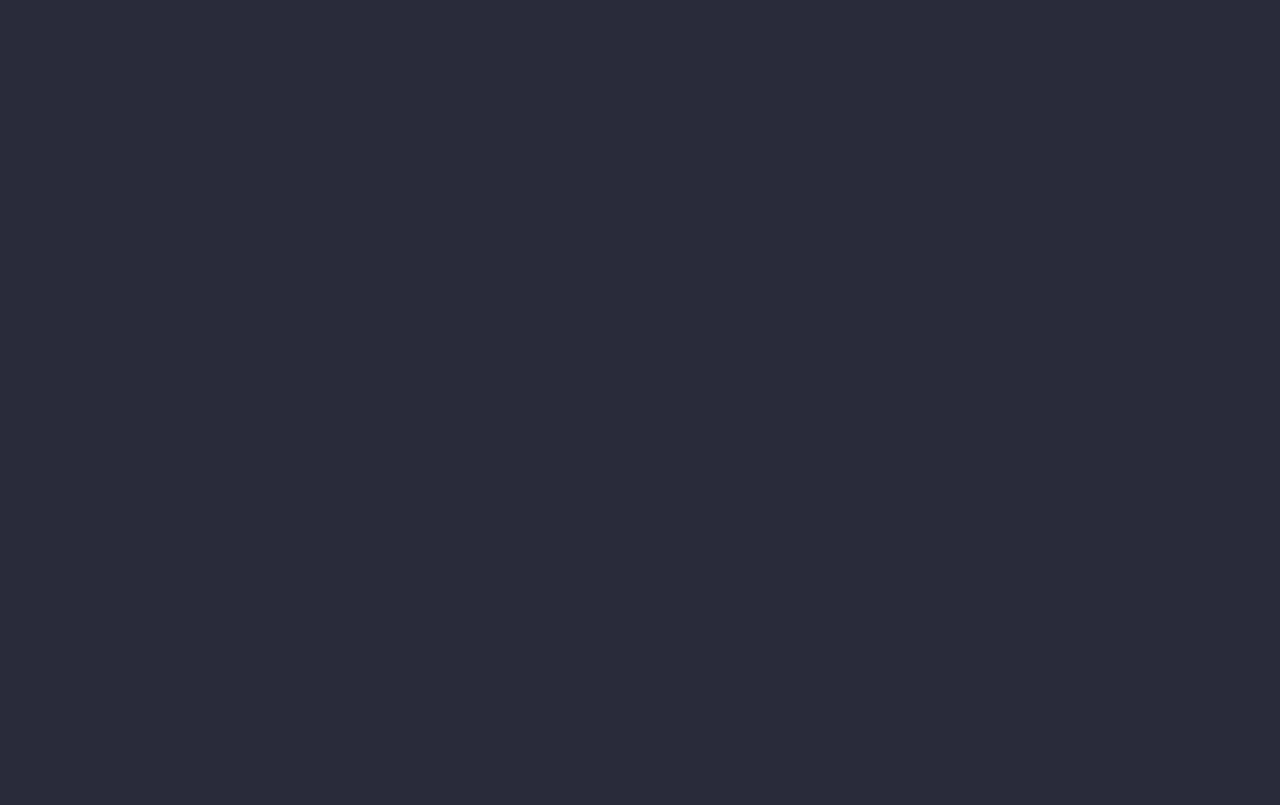
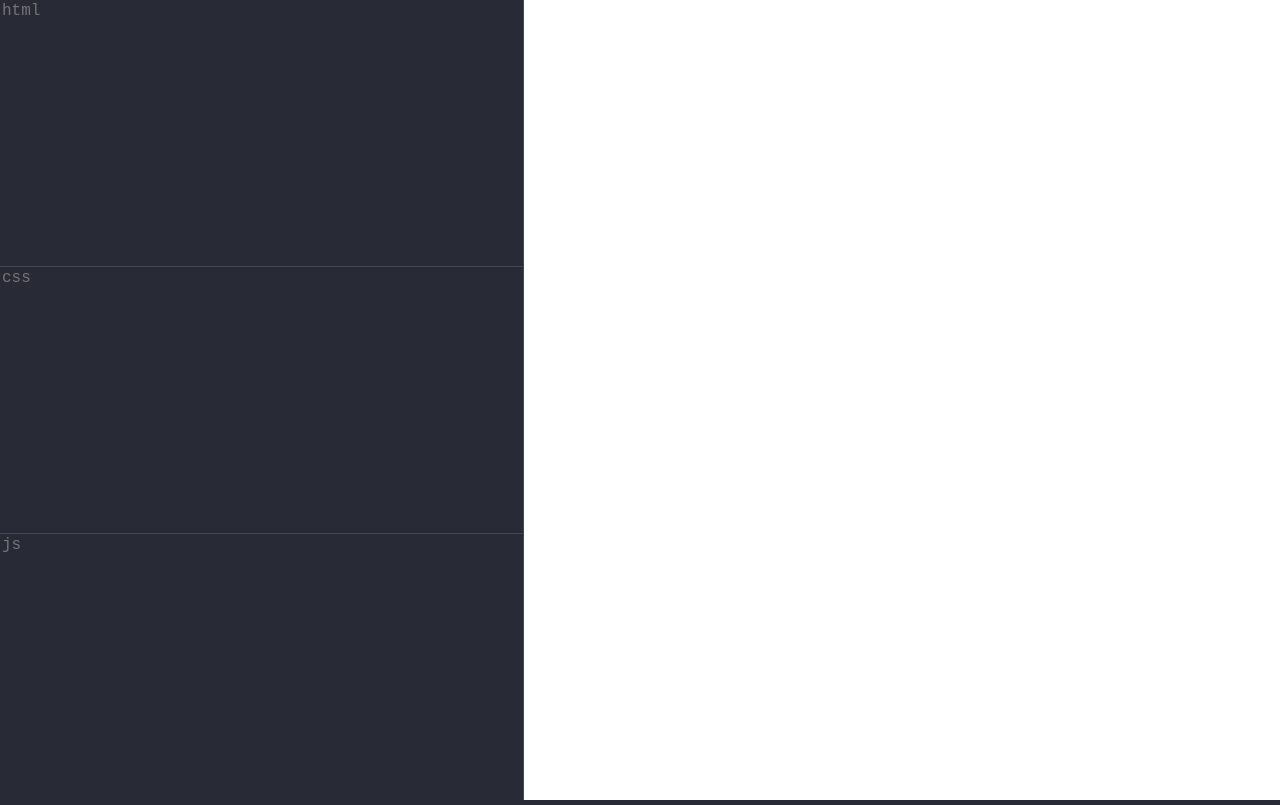
Before and after one commit to compasscode/editor, a website with bundled scripts: page index.html in a window 1280 px wide. Built offline with nearby package versions, Linux system fonts and the light colour scheme; some packages are replaced by stand-ins of ours.

Commit message:
Add basic, yet working Codeareas and output iframe
IT WORKS!

```diff
--- /dev/null
+++ b/css/codearea.css
@@ -0,0 +1,16 @@
+.codearea {
+	resize: none;
+
+	width: 100%;
+	height: 100%;
+
+	font-size: inherit;
+	font-family: monospace;
+
+	color: inherit;
+	background: none;
+	border: none;
+
+	overflow-x: auto;
+	overflow-y: scroll;
+}
--- a/css/editor.css
+++ b/css/editor.css
@@ -1,11 +1,14 @@
 @import 'loader.css';
+@import 'pane.css';
+@import 'output.css';
+@import 'codearea.css';
 
 html, body {
 	margin: 0;
 	padding: 0;
 
-	width: 100%;
-	height: 100%;
+	width: 100vw;
+	height: 100vh;
 }
 
 body {
@@ -26,3 +29,27 @@ body {
 	width: 100%;
 	height: 100%;
 }
+
+/* Flexbox */
+
+.f--row {
+	display: flex;
+	flex-direction: row;
+}
+
+.f--col {
+	display: flex;
+	flex-direction: column;
+}
+
+.f-g1 {
+	flex-grow: 1;
+}
+
+.f-g2 {
+	flex-grow: 2;
+}
+
+.f-g3 {
+	flex-grow: 3;
+}
--- a/css/loader.css
+++ b/css/loader.css
@@ -19,7 +19,7 @@
 	color: #8be9fd;
 	background-color: #282a36;
 
-	box-shadow: 0 2px 4px rgba(0, 0, 0, 0.21);
+	box-shadow: 0 2px 4px rgba(0, 0, 0, .4);
 
 	& .loader-text {
 		position: absolute;
--- /dev/null
+++ b/css/output.css
@@ -0,0 +1,8 @@
+.iframe--output {
+	border: 0;
+
+	width: 100%;
+	height: 100%;
+
+	background-color: white;
+}
--- /dev/null
+++ b/css/pane.css
@@ -0,0 +1,11 @@
+.pane--light {
+	background: #44475a;
+}
+
+.pane--left {
+	border-right: 1px solid #44475a;
+}
+
+.pane--lang:not(:first-child) {
+	border-top: 1px solid #44475a;
+}
--- /dev/null
+++ b/js/UI/Codearea.js
@@ -0,0 +1,44 @@
+import Element from './Element'
+
+export default class Codearea extends Element {
+	// TODO use codemirror rather than a <textarea>
+
+	constructor(lang, frame) {
+		super('textarea', 'codearea')
+
+		console.log(frame)
+
+		this.lang = lang
+		this.outputFrame = frame
+		this.el.setAttribute('placeholder', lang) // XXX
+
+		// FIXME: this will probably slow down the browser a lot!
+		//        using codemirror's event system should fix this.
+		this.el.addEventListener('keyup', () => this.update())
+	}
+
+	update() {
+		console.log(this.outputFrame)
+		if (!this.outputFrame || !(this.outputFrame instanceof Element))
+			throw new TypeError('Codearea.update: outputFrame invalid or undefined')
+
+		console.log(this.outputFrame.el)
+		const win = this.outputFrame.el.contentWindow
+		const doc = win.document
+		const code = this.el.value
+
+		switch (this.lang) {
+			case 'html':
+				doc.body.innerHTML = code
+				break
+			case 'css':
+				doc.head.innerHTML = `<style>${code}</style>`
+				break
+			case 'js':
+				// TODO
+				break
+			default:
+				throw new TypeError()
+		}
+	}
+}
--- a/js/UI/Element.js
+++ b/js/UI/Element.js
@@ -14,5 +14,7 @@ export default class Element {
 
 		el.parent = this
 		this.el.appendChild(el.el)
+
+		return this
 	}
 }
--- a/js/editor.js
+++ b/js/editor.js
@@ -1,13 +1,31 @@
 import 'babel-polyfill'
 import 'web-animations-js'
+
+import Element from './UI/Element'
 import Pane, { ResizablePane } from './UI/Pane'
+import Codearea from './UI/Codearea'
 
-// DOM is loaded; let's build the app!
-const editor = new Pane('editor')
-console.log(editor)
+const editor = new Pane('editor f--row')
+const leftPane = new Pane('pane--left f-g2 f--col')
+const rightPane = new Pane('pane--right f-g3')
 
-// Add the editor Pane to the body
-document.body.appendChild(editor.el)
+// Add the output iframe to the right pane
+let iframe = editor.outputFrame = new Element('iframe', 'iframe--output')
+iframe.el.setAttribute('sandbox', 'allow-modals allow-scripts allow-same-origin')
+iframe.el.src = 'about:blank'
+rightPane.add(iframe)
+
+// Add code panes to the left pane
+let langs = [ 'html', 'css', 'js' ]
+for (let lang of langs) {
+	let pane = new Pane(`pane--lang pane--lang-${lang} f-g1`)
+	let codearea = new Codearea(lang, iframe)
+
+	leftPane.add(pane.add(codearea))
+}
+
+// Add the editor to the body
+document.body.appendChild(editor.add(leftPane).add(rightPane).el)
 
 // Reveal the editor underneath the
 // loader, then remove the loader.
@@ -16,10 +34,10 @@ let anim = document.querySelector('.loader').animate([
   { transform: 'translateY(0)' },
 	{ transform: `translateY(100%)` },
 ], {
-	duration: 1000,
-	delay: 250,
+	duration: 500,
+	delay: 100,
 	fill: 'forwards',
-	easing: 'ease-in',
+	easing: 'ease-in-out',
 })
 
 anim.onfinish = () => document.querySelector('.loader').remove()
```
